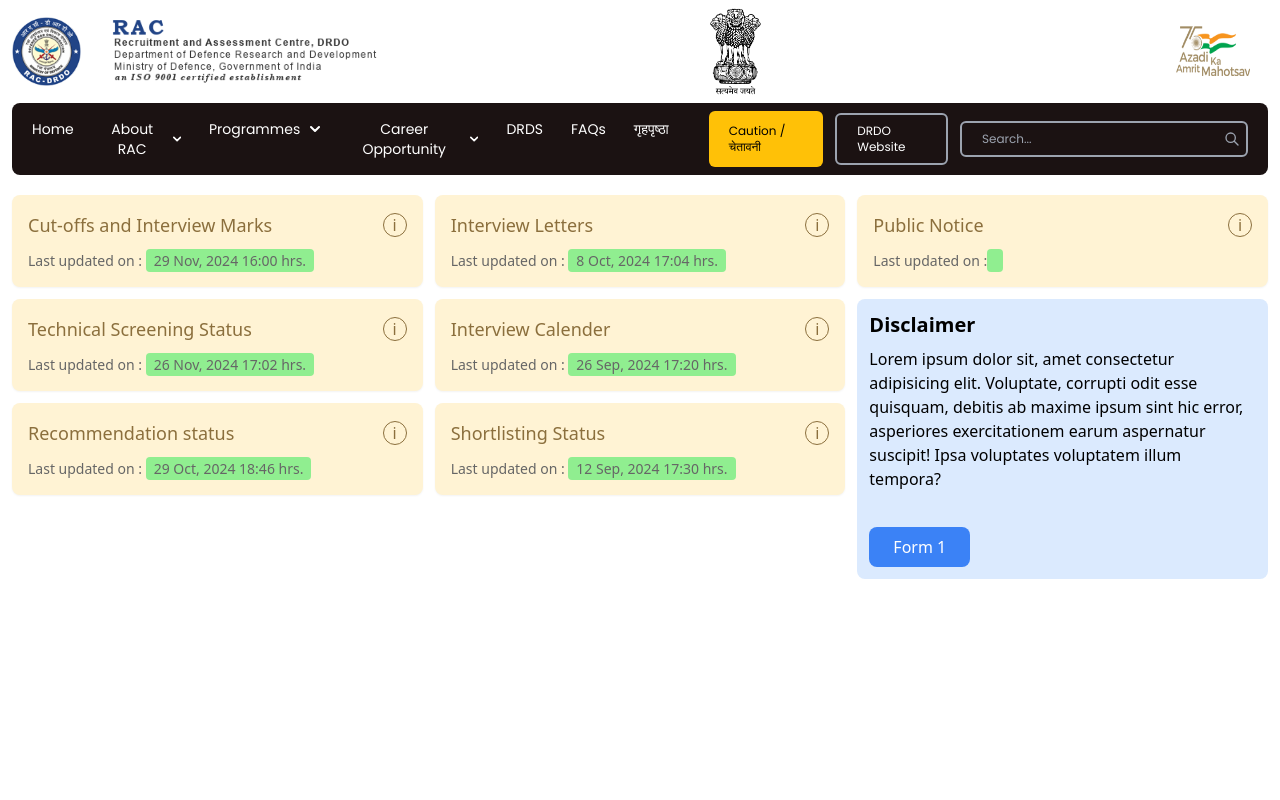
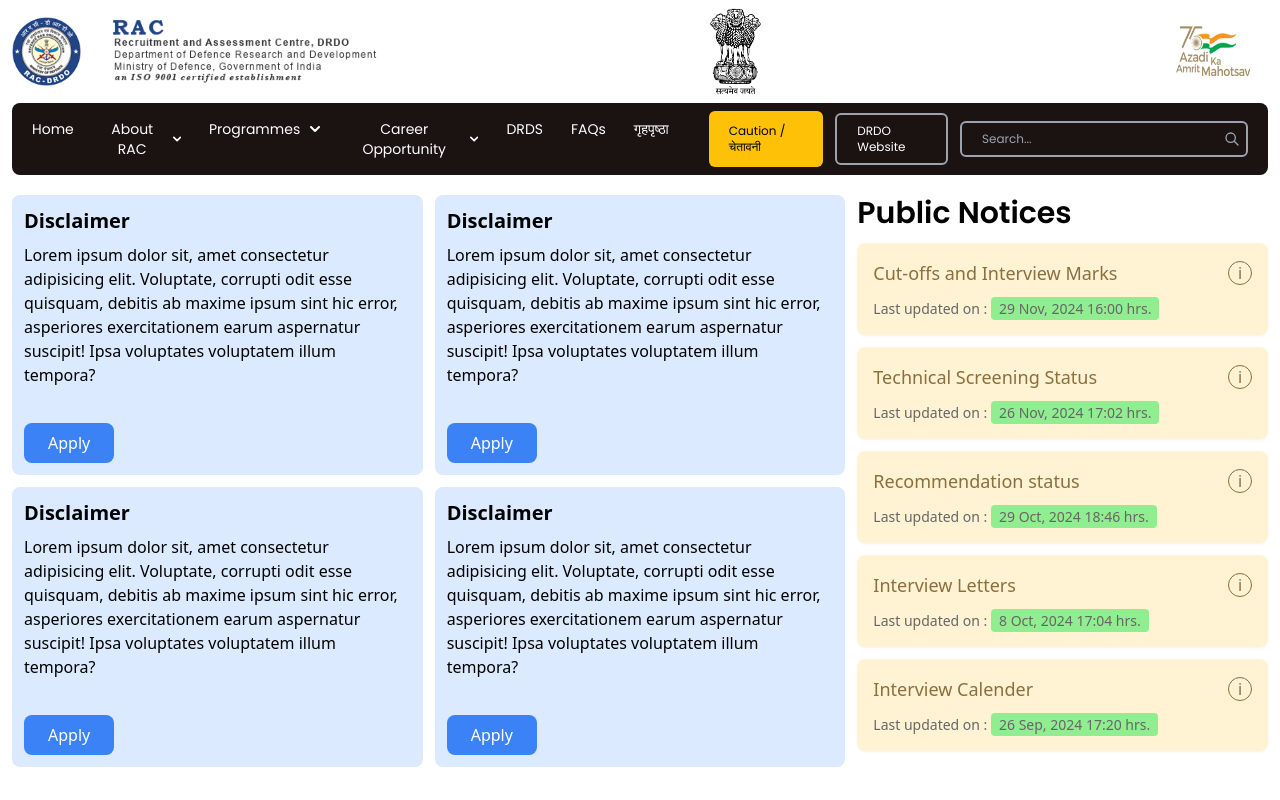
Before and after one commit to SahilMalgundkar24/sih-frontend, a Next.js app: page / in a window 1280 px wide. Built offline with nearby package versions, Linux system fonts and the light colour scheme.

Commit message:
Integrated the personal details

```diff
--- a/app/admin/dashboard/page.jsx
+++ b/app/admin/dashboard/page.jsx
@@ -136,7 +136,7 @@ const DashboardContent = () => (
     </div>
 
     <div className="w-full h-48 rounded-xl flex justify-center items-center border-2 border-[#DEDEDE] my-7">
-      <h1 className="text-4xl">✨POWER BI SHIT✨</h1>
+      <h1 className="text-4xl">POWER BI</h1>
     </div>
 
     <div className=" rounded-lg">
--- a/app/page.js
+++ b/app/page.js
@@ -50,17 +50,6 @@ const page = () => {
       lastUpdated: "26 Sep, 2024 17:20 hrs.",
       content: "Content for Interview Calender",
     },
-    {
-      title: "Shortlisting Status",
-      lastUpdated: "12 Sep, 2024 17:30 hrs.",
-      content: "Content for Shortlisting Status",
-    },
-    {
-      title: "Public Notice",
-      lastUpdated: "",
-      content:
-        "Requirement of Valid GATE Score for Direct Recruitment of Scientist 'B' in DRDO",
-    },
   ];
   return (
     <>
@@ -88,34 +77,6 @@ const page = () => {
 
         <div className="w-full py-5 flex justify-between gap-3">
           <div className="w-1/3 flex flex-col gap-3">
-            {cards.slice(0, 3).map((card, index) => (
-              <StatusCard
-                key={index}
-                title={card.title}
-                lastUpdated={card.lastUpdated}
-                content={card.content}
-              />
-            ))}
-          </div>
-          <div className="w-1/3 flex flex-col gap-3">
-            {cards.slice(3, 6).map((card, index) => (
-              <StatusCard
-                key={index}
-                title={card.title}
-                lastUpdated={card.lastUpdated}
-                content={card.content}
-              />
-            ))}
-          </div>
-          <div className="w-1/3 flex flex-col gap-3">
-            {cards.slice(6, 7).map((card, index) => (
-              <StatusCard
-                key={index}
-                title={card.title}
-                lastUpdated={card.lastUpdated}
-                content={card.content}
-              />
-            ))}
             <div className="w-full bg-blue-100 p-3 rounded-lg">
               <h1 className="text-xl font-semibold mb-2">Disclaimer</h1>
               <p className="mb-2">
@@ -126,10 +87,66 @@ const page = () => {
               </p>
               <Link href="/forms">
                 <button className="px-6 py-2 bg-blue-500 text-white rounded-lg mt-7">
-                  Form 1
+                  Apply
                 </button>
               </Link>
             </div>
+
+            <div className="w-full bg-blue-100 p-3 rounded-lg">
+              <h1 className="text-xl font-semibold mb-2">Disclaimer</h1>
+              <p className="mb-2">
+                Lorem ipsum dolor sit, amet consectetur adipisicing elit.
+                Voluptate, corrupti odit esse quisquam, debitis ab maxime ipsum
+                sint hic error, asperiores exercitationem earum aspernatur
+                suscipit! Ipsa voluptates voluptatem illum tempora?
+              </p>
+              <Link href="/forms">
+                <button className="px-6 py-2 bg-blue-500 text-white rounded-lg mt-7">
+                  Apply
+                </button>
+              </Link>
+            </div>
+          </div>
+          <div className="w-1/3 flex flex-col gap-3">
+            <div className="w-full bg-blue-100 p-3 rounded-lg">
+              <h1 className="text-xl font-semibold mb-2">Disclaimer</h1>
+              <p className="mb-2">
+                Lorem ipsum dolor sit, amet consectetur adipisicing elit.
+                Voluptate, corrupti odit esse quisquam, debitis ab maxime ipsum
+                sint hic error, asperiores exercitationem earum aspernatur
+                suscipit! Ipsa voluptates voluptatem illum tempora?
+              </p>
+              <Link href="/forms">
+                <button className="px-6 py-2 bg-blue-500 text-white rounded-lg mt-7">
+                  Apply
+                </button>
+              </Link>
+            </div>
+            <div className="w-full bg-blue-100 p-3 rounded-lg">
+              <h1 className="text-xl font-semibold mb-2">Disclaimer</h1>
+              <p className="mb-2">
+                Lorem ipsum dolor sit, amet consectetur adipisicing elit.
+                Voluptate, corrupti odit esse quisquam, debitis ab maxime ipsum
+                sint hic error, asperiores exercitationem earum aspernatur
+                suscipit! Ipsa voluptates voluptatem illum tempora?
+              </p>
+              <Link href="/forms">
+                <button className="px-6 py-2 bg-blue-500 text-white rounded-lg mt-7">
+                  Apply
+                </button>
+              </Link>
+            </div>
+          </div>
+          <div className="w-1/3 flex flex-col gap-3">
+            <h1 className="text-3xl font-semibold poppins">Public Notices</h1>
+            {cards.map((card, index) => (
+              <StatusCard
+                key={index}
+                title={card.title}
+                lastUpdated={card.lastUpdated}
+                content={card.content}
+              />
+            ))}
           </div>
         </div>
       </div>
--- a/package.json
+++ b/package.json
@@ -11,6 +11,7 @@
   "dependencies": {
     "@clerk/nextjs": "^6.5.0",
     "@heroicons/react": "^2.2.0",
+    "axios": "^1.7.9",
     "next": "15.0.3",
     "react": "19.0.0-rc-66855b96-20241106",
     "react-dom": "19.0.0-rc-66855b96-20241106",
```
Also changed, not shown: app/(user)/forms/page.jsx (+180 -6 lines), 1 other file (tests, documents, lock files or other folders).
